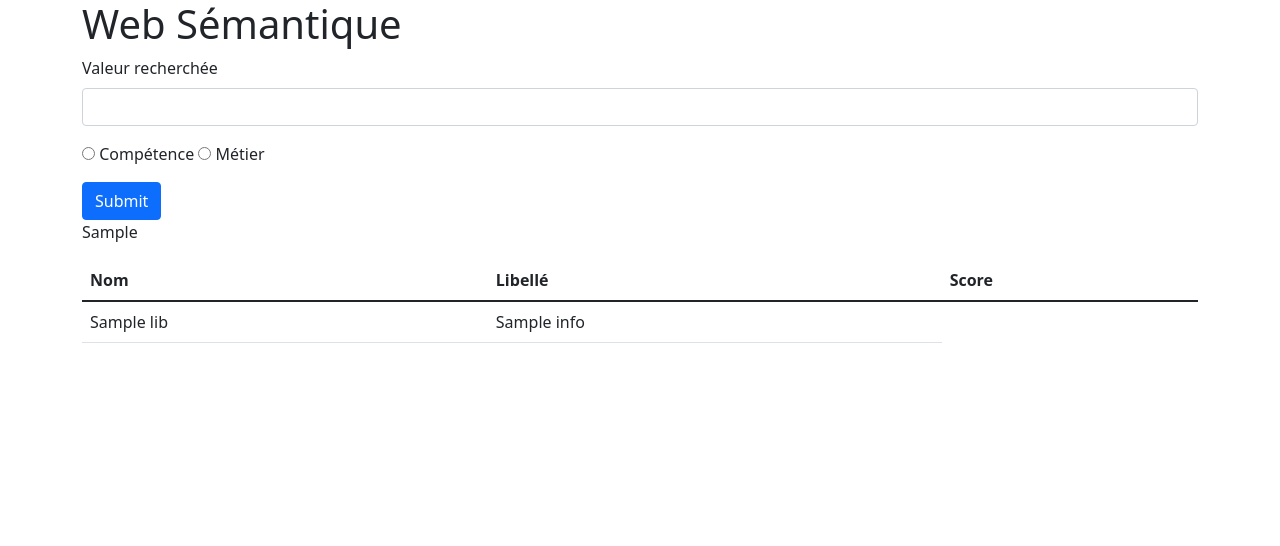
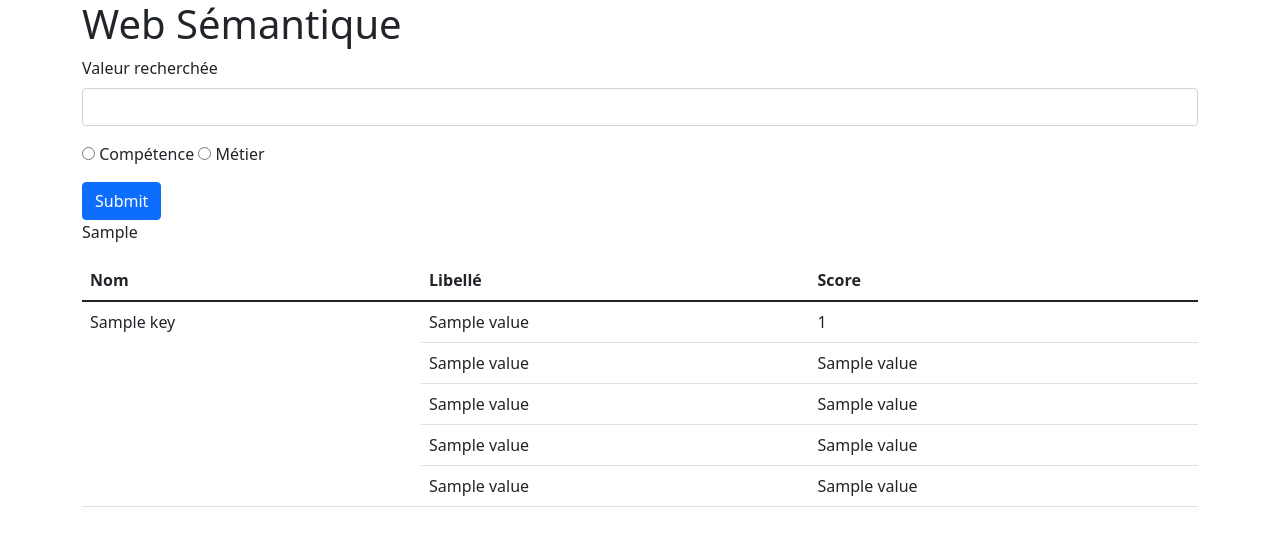
Before and after one commit to Walomer/Web-S-mantique, a Flask app: template templates/home.html in a window 1280 px wide. Shown: the top 546 px of the page. Run offline with Flask 2, Linux system fonts and the light colour scheme; the template is opened without the code that fills it: most values are stand-ins (such as "Sample title", 1, 10 or a date in 2020).

Commit message:
Modification du tableau et affichage correcte

```diff
--- a/api.py
+++ b/api.py
@@ -65,14 +65,19 @@ def search(word, choice):
 def cleanDict(dict):
     dico = {}
     for key in dict:
+        values = []
         tab = []
-        values = {}
         i = 0
+        score = "score"
+        noms = "libelle"
         for libelle in dict[key]:
-            values['score'+str(i)] = libelle['score']
-            values['libelle'+str(i)] = libelle['libelle']
-            tab.append(values)
+            if libelle[score]:
+                values.append(libelle['score'])
+                values.append(libelle['libelle'])
             i = i + 1
-        print(tab)
+        tab.append(values)
+        if not dict[key]:
+            tab = [[0, "Aucune Donnée",0, "Aucune Donnée",0, "Aucune Donnée",0, "Aucune Donnée",0, "Aucune Donnée"]]
+            tab.append(tab)
         dico[key] = tab
     return dico
--- a/templates/home.html
+++ b/templates/home.html
@@ -24,19 +24,34 @@
     </tr>
   </thead>
     <tbody>
-            {% for lib in data %}
+            {% for key in data %}
                 <tr>
-            <td>{{ lib }}</td>
-                {% for info in data[lib] %}
-                     <td>{% for value in info %}
-                       {{ info[value] }}
-                     {% endfor %}</td>
-                {% endfor %}
+                    <td rowspan="5"> {{ key }}</td>
+                    {% for value in data[key] %}
+                            <td>{{ value[1] }} </td>
+                            <td>{{ value[0] }}</td>
+                            <tr>
+                            <td>{{ value[3] }} </td>
+                            <td>{{ value[2] }}</td>
+                            </tr>
+                            <tr>
+                            <td>{{ value[5] }} </td>
+                            <td>{{ value[4] }}</td>
+                            </tr>
+                            <tr>
+                            <td>{{ value[7] }} </td>
+                            <td>{{ value[6] }}</td>
+                            </tr>
+                            <tr>
+                            <td>{{ value[9] }} </td>
+                            <td>{{ value[8] }}</td>
+                            </tr>
+                    {% endfor %}
                 </tr>
             {% endfor %}
     </tbody>
+    </table>
 
-    </table>
 
 </div>
 {% endblock %}
```
Also changed, not shown: test.py (+10 -6 lines).
